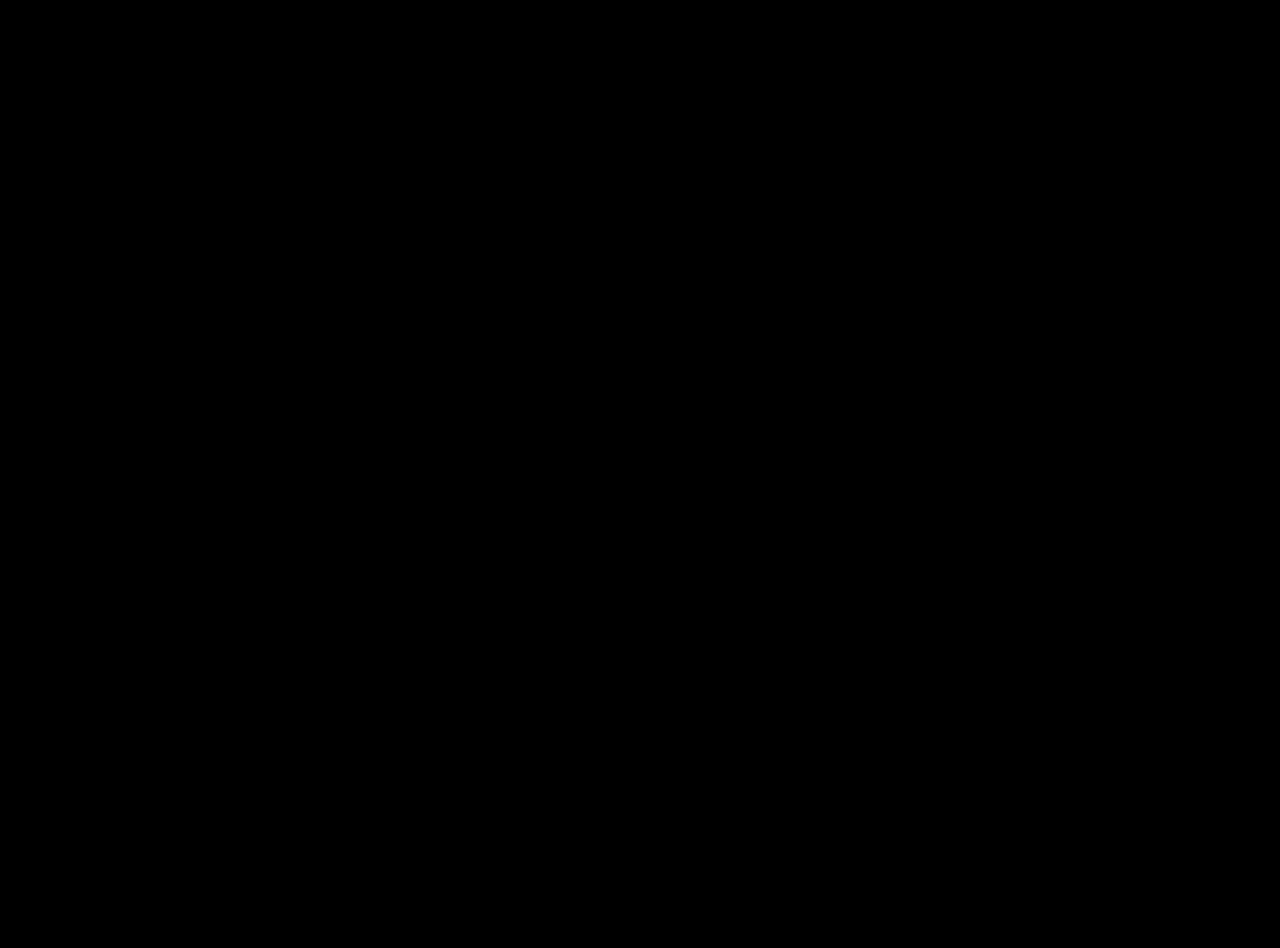
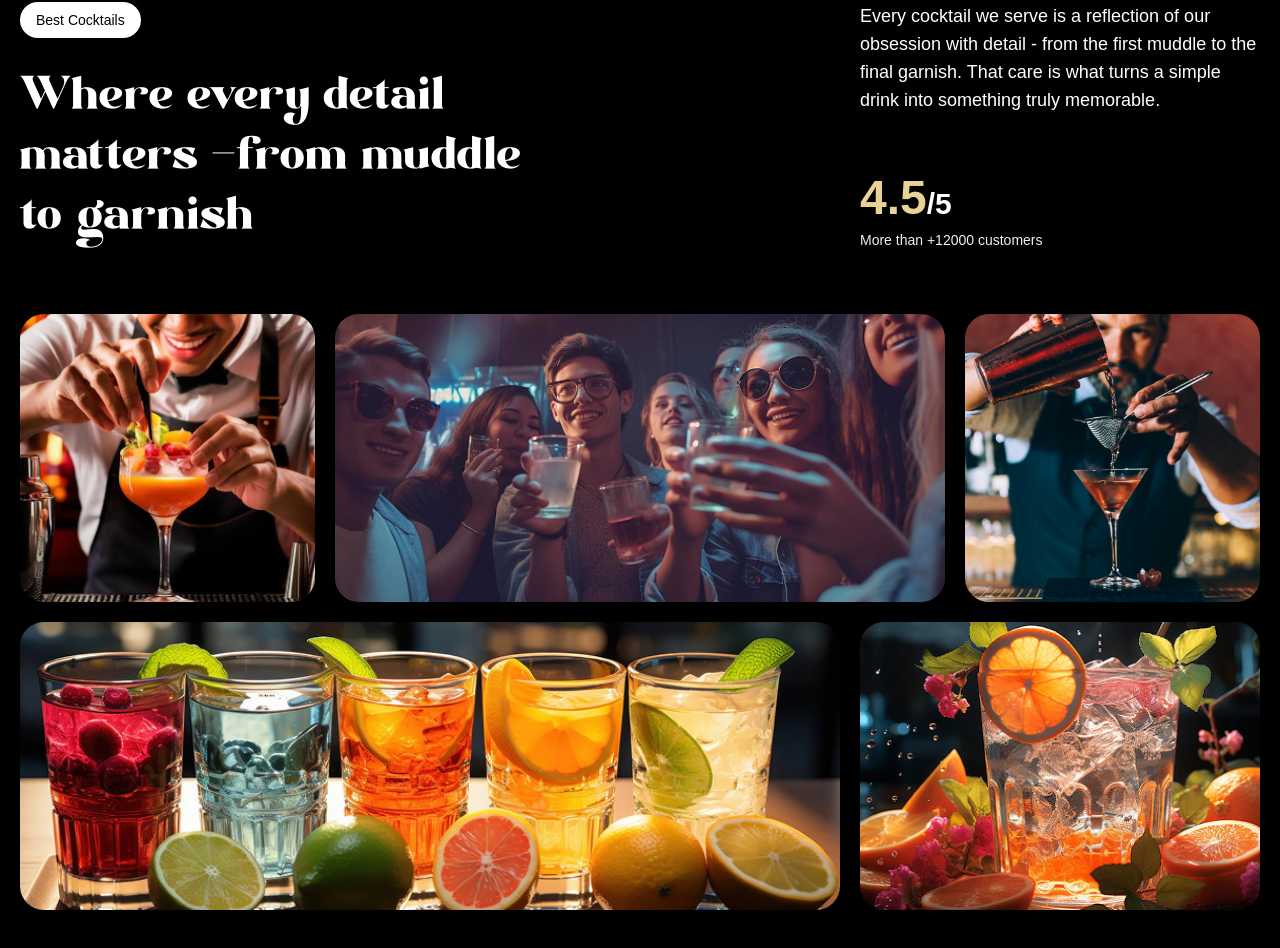
Before and after one commit to nbsamurai/gsap-cocktails, a React (Vite) app: page / in a window 1280 px wide. Shown: the part 1710-2658 px from the top of the page. Before the commit the page ends 1600 px from the top, so only its background shows below. Built offline with nearby package versions, Linux system fonts and the light colour scheme; a web font is replaced by a local one.

Commit message:
implemented about section

```diff
--- a/src/App.jsx
+++ b/src/App.jsx
@@ -3,6 +3,7 @@
 import Navbar from "./components/Navbar.jsx";
 import Hero from "./components/Hero.jsx";
 import Cocktails from "./components/Cocktails.jsx";
+import About from "./components/About.jsx";
 
 
 gsap.registerPlugin(ScrollTrigger, SplitText);
@@ -13,6 +14,7 @@
             <Navbar />
             <Hero />
             <Cocktails />
+            <About />
         </main>
     )
 }
--- /dev/null
+++ b/src/components/About.jsx
@@ -0,0 +1,96 @@
+import {useGSAP} from "@gsap/react";
+import gsap from "gsap";
+import { SplitText} from "gsap/all";
+
+const About = () => {
+
+    useGSAP(() => {
+        const titleSplit = SplitText.create('#about h2', {
+            type: 'words'
+        });
+
+        const scrollTimeline = gsap.timeline({
+            scrollTrigger: {
+                trigger: '#about',
+                start: 'top center',
+            }
+        })
+
+        scrollTimeline.from(titleSplit.words, {
+            opacity: 0,
+            duration: 1,
+            yPercent: 100,
+            ease: 'expo.out',
+            stagger: 0.02
+        })
+            .from('.top-grid div, .bottom-grid div', {
+                opacity: 0,
+                duration: 1,
+                ease: 'power1.inOut',
+                stagger: 0.04
+            }, '-=0.5')
+    }, []);
+
+    return (
+        <div id="about">
+            <div className="mb-16 md:px-0 px-5">
+                <div className="content">
+                    <div className="md:col-span-8">
+                        <p className="badge">Best Cocktails</p>
+                        <h2>
+                            Where every detail matters <span className="text-white">-</span>
+                            from muddle to garnish
+                        </h2>
+                    </div>
+
+                    <div className="sub-content">
+                        <p>
+                            Every cocktail we serve is a reflection of our obsession with detail - from the first muddle to the final garnish. That care is what turns a simple drink into something truly memorable.
+                        </p>
+
+                        <div>
+                            <p className="md:text-3xl text-xl font-bold">
+                                <span>4.5</span>/5
+                            </p>
+                            <p className="text-sm text-white-100">
+                                More than +12000 customers
+                            </p>
+                        </div>
+                    </div>
+                </div>
+            </div>
+            <div className="top-grid">
+                <div className="md:col-span-3">
+                    <div className="noisy">
+                        <img src="/images/abt1.png" alt="grid-img-1" />
+                    </div>
+                </div>
+                <div className="md:col-span-6">
+                    <div className="noisy">
+                        <img src="/images/abt2.png" alt="grid-img-2" />
+                    </div>
+                </div>
+                <div className="md:col-span-3">
+                    <div className="noisy">
+                        <img src="/images/abt5.png" alt="grid-img-5" />
+                    </div>
+                </div>
+            </div>
+
+            <div className="bottom-grid">
+                <div className="md:col-span-8">
+                    <div className="noisy">
+                        <img src="/images/abt3.png" alt="grid-img-3" />
+                    </div>
+                </div>
+                <div className="md:col-span-4">
+                    <div className="noisy">
+                        <img src="/images/abt4.png" alt="grid-img-4" />
+                    </div>
+                </div>
+            </div>
+        </div>
+    )
+}
+
+export default About
```
